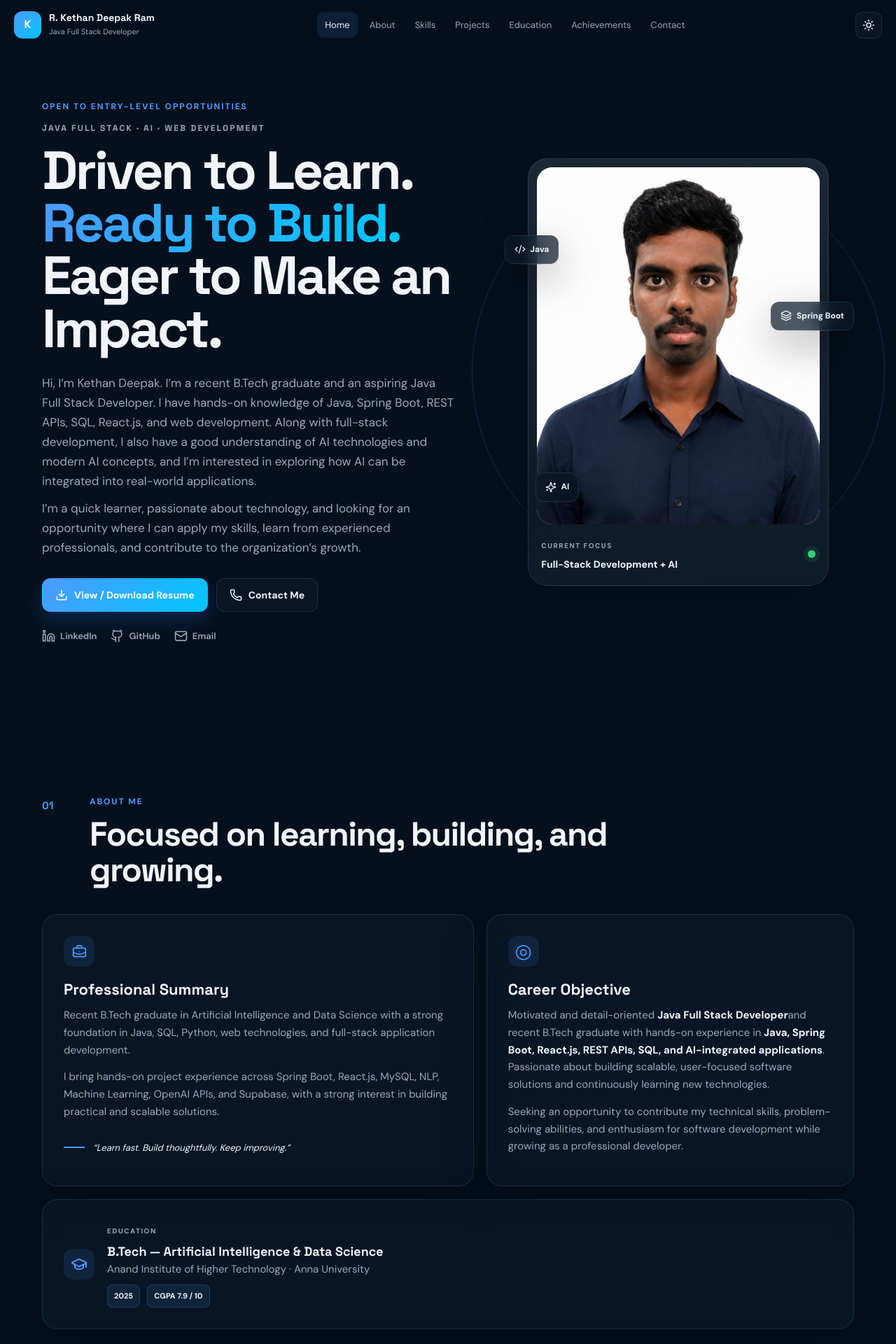
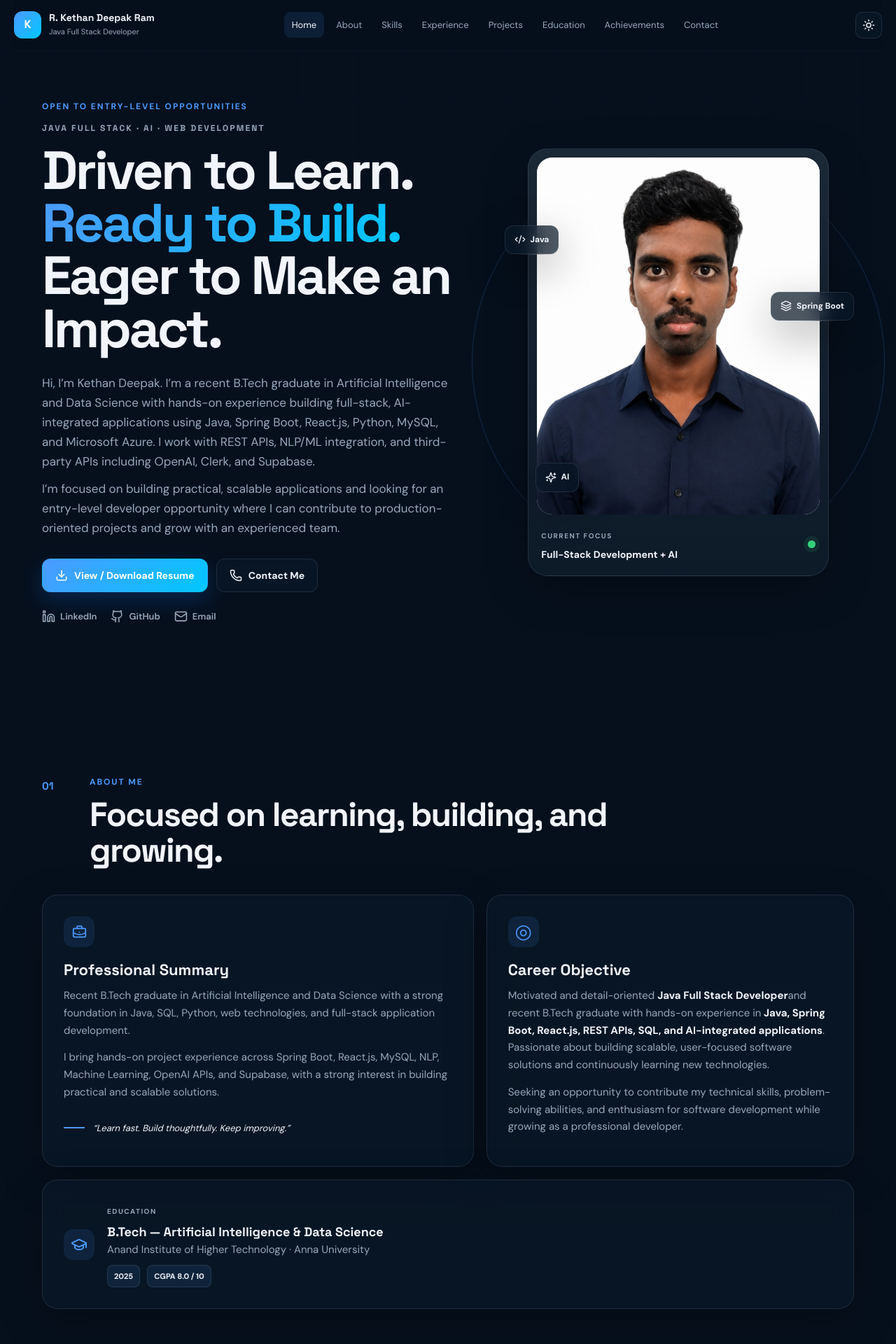
Before and after one commit to kethandeepakram/kethan-portfolio, a React (Vite) app: page / in a window 1280 px wide. Shown: the top 1920 px of the page at 70% size. Built offline with nearby package versions, Linux system fonts and the light colour scheme.

Commit message:
Add latest experience, skills and project updates

```diff
--- a/src/main.jsx
+++ b/src/main.jsx
@@ -28,7 +28,7 @@ import "./styles.css";
 const profile = {
   name: "R. Kethan Deepak Ram",
   shortName: "Kethan Deepak",
-  role: "Java Full Stack Developer | Fresher",
+  role: "Java Full Stack Developer | AI & Web Technologies | Fresher",
   phone: "+91 8124682887",
   email: "rkethandeepakram@gmail.com",
   linkedin: "https://www.linkedin.com/in/kethan-deepak-ram-r-795a46265/?locale=en",
@@ -41,6 +41,7 @@ const navItems = [
   ["Home", "home"],
   ["About", "about"],
   ["Skills", "skills"],
+  ["Experience", "experience"],
   ["Projects", "projects"],
   ["Education", "education"],
   ["Achievements", "achievements"],
@@ -49,12 +50,29 @@ const navItems = [
 
 const skills = [
   { group: "Programming", items: ["Java", "Python", "SQL"] },
-  { group: "Backend", items: ["Spring Boot", "REST APIs"] },
+  { group: "Backend", items: ["Spring Boot", "REST APIs", "Hibernate/JPA", "Microservices", "System Design"] },
   { group: "Frontend", items: ["HTML5", "CSS3", "JavaScript", "React.js"] },
   { group: "AI & Data", items: ["Artificial Intelligence", "Machine Learning", "NLP", "OpenAI API"] },
-  { group: "Database", items: ["MySQL", "Supabase"] },
-  { group: "Development", items: ["Full-Stack Development", "API Integration", "Authentication"] },
-  { group: "Tools", items: ["Git", "GitHub", "Clerk", "PostHog", "Oxylabs"] },
+  { group: "Database", items: ["MySQL", "Supabase (PostgreSQL)"] },
+  { group: "Cloud & DevOps", items: ["Microsoft Azure", "Git", "GitHub", "CI/CD", "Vercel", "Render"] },
+  { group: "Tools & Integrations", items: ["Clerk", "PostHog", "Oxylabs", "Postman", "API Integration", "Authentication"] },
+];
+
+const experience = [
+  {
+    title: "Java Intern",
+    company: "GenOrcasx",
+    period: "March 2026 — August 2026",
+    description:
+      "Developed a customer support platform using Java and Spring Boot with ticket management, secure authentication, role-based workflows, REST APIs, MySQL, and a basic AI chatbot.",
+  },
+  {
+    title: "Android Application Development Intern",
+    company: "NSIC — Technical Service Centre",
+    period: "June 2023 — July 2023",
+    description:
+      "Gained practical exposure to Android application development, mobile app workflows, debugging, and core Java concepts while building and testing functional components.",
+  },
 ];
 
 const projects = [
@@ -81,6 +99,18 @@ const projects = [
       "Integrated PostHog for user behavior tracking, product analytics, feature experimentation, and bug monitoring.",
     ],
     tech: ["React.js", "OpenAI API", "Oxylabs", "Clerk", "Supabase", "PostHog"],
+  },
+  {
+    number: "03",
+    title: "AI-Powered Customer Support System",
+    description:
+      "A Java and Spring Boot customer support platform with ticket management, secure authentication, role-based workflows, REST APIs, MySQL, and a basic AI chatbot.",
+    highlights: [
+      "Built ticket workflows for logging, tracking, and resolving customer queries end-to-end.",
+      "Implemented authentication and role-based access for customer, agent, and admin workflows.",
+      "Connected REST APIs to a basic AI chatbot and stored tickets, accounts, and chat history in MySQL.",
+    ],
+    tech: ["Java", "Spring Boot", "REST APIs", "MySQL", "Authentication", "AI Chatbot"],
   },
 ];
 
@@ -197,17 +227,17 @@ function App() {
              Eager to Make an Impact.
             </h1>
             <p className="hero-description">
-              Hi, I’m Kethan Deepak. I’m a recent B.Tech graduate and an aspiring
-              Java Full Stack Developer. I have hands-on knowledge of Java, Spring
-              Boot, REST APIs, SQL, React.js, and web development. Along with
-              full-stack development, I also have a good understanding of AI
-              technologies and modern AI concepts, and I’m interested in exploring
-              how AI can be integrated into real-world applications.
+              Hi, I’m Kethan Deepak. I’m a recent B.Tech graduate in Artificial
+              Intelligence and Data Science with hands-on experience building
+              full-stack, AI-integrated applications using Java, Spring Boot,
+              React.js, Python, MySQL, and Microsoft Azure. I work with REST APIs,
+              NLP/ML integration, and third-party APIs including OpenAI, Clerk,
+              and Supabase.
             </p>
             <p className="hero-description secondary">
-              I’m a quick learner, passionate about technology, and looking for an
-              opportunity where I can apply my skills, learn from experienced
-              professionals, and contribute to the organization’s growth.
+              I’m focused on building practical, scalable applications and looking
+              for an entry-level developer opportunity where I can contribute to
+              production-oriented projects and grow with an experienced team.
             </p>
 
             <div className="hero-actions">
@@ -322,7 +352,7 @@ function App() {
                 <p>Anand Institute of Higher Technology · Anna University</p>
                 <div className="education-meta">
                   <span>2025</span>
-                  <span>CGPA 7.9 / 10</span>
+                  <span>CGPA 8.0 / 10</span>
                 </div>
               </div>
             </article>
@@ -350,9 +380,32 @@ function App() {
           </div>
         </section>
 
+        <section id="experience" className="section">
+          <div className="section-heading">
+            <span className="section-index">03</span>
+            <div>
+              <p className="eyebrow">Experience</p>
+              <h2>Hands-on experience across software and application development.</h2>
+            </div>
+          </div>
+          <div className="timeline">
+            {experience.map((item) => (
+              <article className="timeline-item" key={item.title}>
+                <div className="timeline-dot"></div>
+                <div className="timeline-content">
+                  <span className="timeline-year">{item.period}</span>
+                  <h3>{item.title}</h3>
+                  <p>{item.company}</p>
+                  <p className="experience-description">{item.description}</p>
+                </div>
+              </article>
+            ))}
+          </div>
+        </section>
+
         <section id="projects" className="section">
           <div className="section-heading">
-            <span className="section-index">4</span>
+            <span className="section-index">04</span>
             <div>
               <p className="eyebrow">Projects</p>
               <h2>Projects that show how I apply my stack.</h2>
@@ -389,7 +442,7 @@ function App() {
 
         <section id="education" className="section">
           <div className="section-heading">
-            <span className="section-index">5</span>
+            <span className="section-index">05</span>
             <div>
               <p className="eyebrow">Education</p>
               <h2>Academic foundation.</h2>
@@ -404,7 +457,7 @@ function App() {
                 <h3>B.Tech — Artificial Intelligence and Data Science</h3>
                 <p>Anand Institute of Higher Technology</p>
                 <div className="education-meta">
-                  <span>CGPA 7.9 / 10</span>
+                  <span>CGPA 8.0 / 10</span>
                   <span>Anna University</span>
                 </div>
               </div>
@@ -425,7 +478,7 @@ function App() {
 
         <section id="achievements" className="section">
           <div className="section-heading">
-            <span className="section-index">6</span>
+            <span className="section-index">06</span>
             <div>
               <p className="eyebrow">Certifications & Achievements</p>
               <h2>Beyond development, I explore AI through research.</h2>
```
